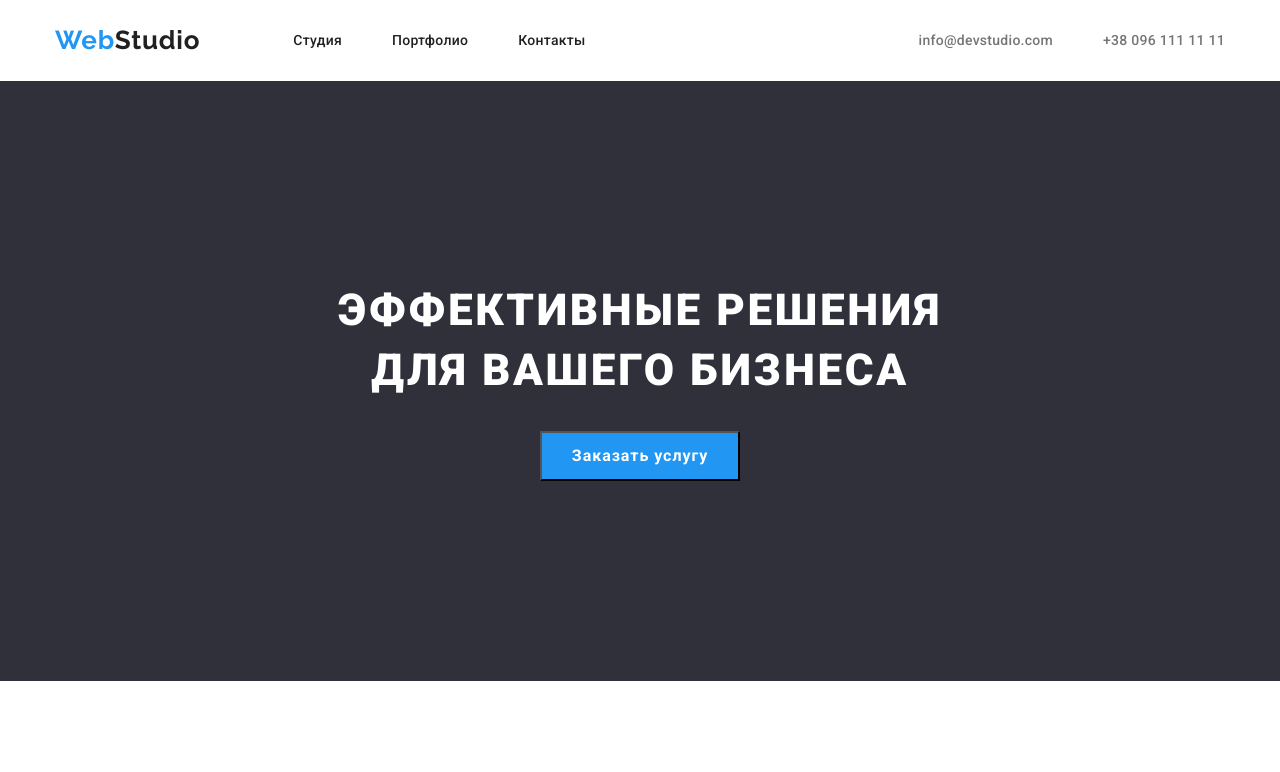
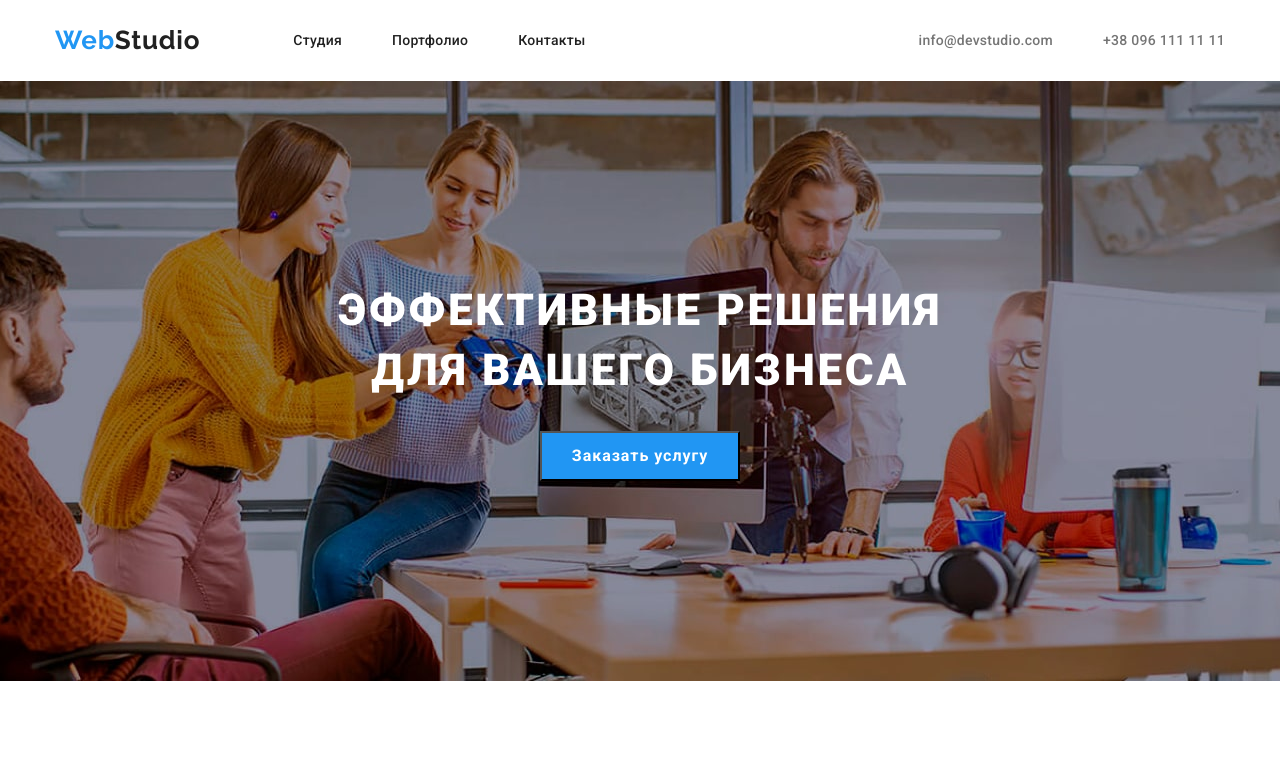
Before and after one commit to agirzhev/goit-markup-hw-04, a plain HTML site: page index.html in a window 1280 px wide. Shown: the top 772 px of the page. Drawn offline with nearby package versions, Linux system fonts and the light colour scheme.

Commit message:
hero background

```diff
--- a/css/styles.css
+++ b/css/styles.css
@@ -137,9 +137,15 @@ body {
 /* --------------------------------HERO-------------------------------- */
 
 .hero {
+  height: 600px;
   padding-top: 200px;
   padding-bottom: 200px;
   background-color: var(--header-background-color);
+  background-image: linear-gradient(rgba(47, 48, 58, 0.4), rgba(47, 48, 58, 0.4));
+  background-image: url(../images/hero.jpg);
+  background-repeat: no-repeat;
+  background-position: center;
+  background-size: cover;
 }
 
 .hero-title {
```
